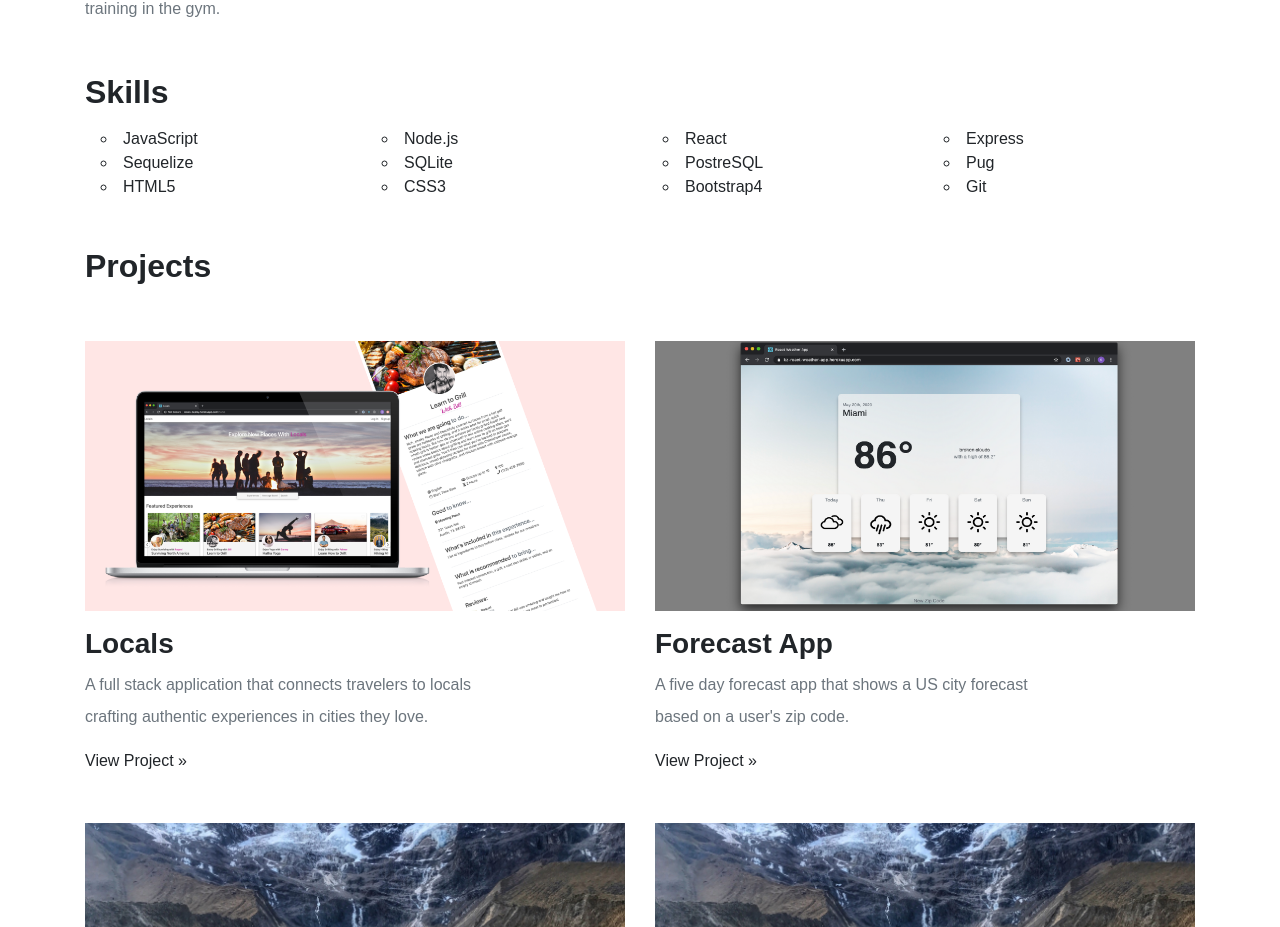
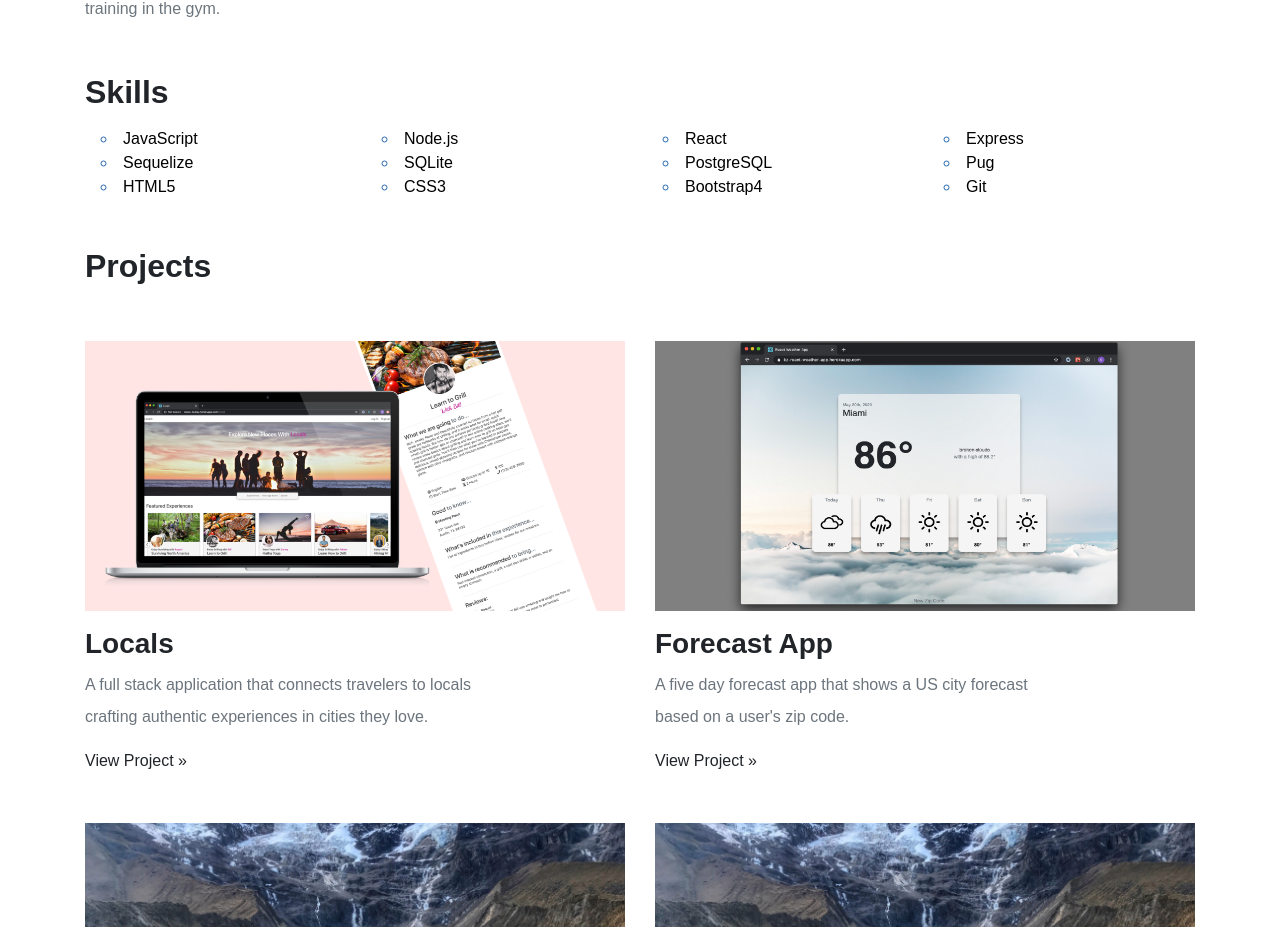
Before and after one commit to kzunino/react-portfolio, a React (Create React App) app: page / in a window 1280 px wide. Shown: the part 1498-2425 px from the top of the page. Built offline with nearby package versions, Linux system fonts and the light colour scheme.

Commit message:
finishing locals project page

```diff
--- a/src/components/Home.js
+++ b/src/components/Home.js
@@ -69,18 +69,42 @@ const Home = () => {
       <section className='container-fluid mt-5 px-0'>
         <h2 className='font-weight-bold mb-3'>Skills</h2>
         <ul className='row pl-3'>
-          <li className='col-6 col-md-3'>JavaScript</li>
-          <li className='col-6 col-md-3'>Node.js</li>
-          <li className='col-6 col-md-3'>React</li>
-          <li className='col-6 col-md-3'>Express</li>
-          <li className='col-6 col-md-3'>Sequelize</li>
-          <li className='col-6 col-md-3'>SQLite</li>
-          <li className='col-6 col-md-3'>PostreSQL</li>
-          <li className='col-6 col-md-3'>Pug</li>
-          <li className='col-6 col-md-3'>HTML5</li>
-          <li className='col-6 col-md-3'>CSS3</li>
-          <li className='col-6 col-md-3'>Bootstrap4</li>
-          <li className='col-6 col-md-3'>Git</li>
+          <li className='col-6 col-md-3'>
+            <span>JavaScript</span>
+          </li>
+          <li className='col-6 col-md-3'>
+            <span>Node.js</span>
+          </li>
+          <li className='col-6 col-md-3'>
+            <span>React</span>
+          </li>
+          <li className='col-6 col-md-3'>
+            <span>Express</span>
+          </li>
+          <li className='col-6 col-md-3'>
+            <span>Sequelize</span>
+          </li>
+          <li className='col-6 col-md-3'>
+            <span>SQLite</span>
+          </li>
+          <li className='col-6 col-md-3'>
+            <span>PostgreSQL</span>
+          </li>
+          <li className='col-6 col-md-3'>
+            <span>Pug</span>
+          </li>
+          <li className='col-6 col-md-3'>
+            <span>HTML5</span>
+          </li>
+          <li className='col-6 col-md-3'>
+            <span>CSS3</span>
+          </li>
+          <li className='col-6 col-md-3'>
+            <span>Bootstrap4</span>
+          </li>
+          <li className='col-6 col-md-3'>
+            <span>Git</span>
+          </li>
         </ul>
       </section>
       {/* Projects */}
@@ -96,9 +120,9 @@ const Home = () => {
               A full stack application that connects travelers to locals
               crafting authentic experiences in cities they love.
             </p>
-            <a className='link-decoration' href='/locals'>
+            <Link className='link-decoration' to='/locals'>
               View Project »
-            </a>
+            </Link>
           </div>
           <div className='col-lg-6 mt-5'>
             <Link to='/forecast'>
@@ -109,7 +133,7 @@ const Home = () => {
               A five day forecast app that shows a US city forecast based on a
               user's zip code.
             </p>
-            <Link className='link-decoration' href='/forecast'>
+            <Link className='link-decoration' to='/forecast'>
               View Project »
             </Link>
           </div>
--- a/src/components/Locals.js
+++ b/src/components/Locals.js
@@ -1,11 +1,11 @@
 import React from 'react';
 import localsLrg from './img/locals-lrg.png';
-import weatherForecast2 from './img/fullWeather2.png';
 import reactLogo from './img/react-icon.png';
 import herokuLogo from './img/heroku-icon.png';
 import nodeLogo from './img/node-logo.png';
 import javascriptLogo from './img/javascript-logo.png';
 import postgresLogo from './img/postgres-logo.png';
+import iphoneLocals from './img/iphone-locals.png';
 
 const Locals = () => {
   return (
@@ -180,12 +180,13 @@ const Locals = () => {
           <p className='col-md-9 text-center text-secondary'>
             This was the first full stack project that I created from scratch,
             so my biggest challenge was trying to figure out what my idea really
-            was and what features I should include. For example, I wanted there
-            to be a message board where users could interact; however, it wasn't
-            my intent to make this another social media site, so I could have
-            left out the regular users' profile pages or made them very simple
-            account pages and just let verified hosts create more complex
-            profile pages.
+            was and what features made sense to include. For example, I wanted
+            there to be a message board where users could interact in addition
+            to locals creating experiences. The message board might become a
+            place where local businesses could promote events and people could
+            interact and share fun things to do around a city. The message board
+            needs further development to allow users to search localized message
+            boards to the areas they wish to explore.
             <br></br>
             <br></br>
             Because this was a personal project, I didn't make any way for a
@@ -198,17 +199,25 @@ const Locals = () => {
             because it will be looking for exact matches.
             <br></br>
             <br></br>
-            Overall the project turned out really nice and I was able to learn
-            and practice a lot of new technologies. I decided to not add any
-            more features because I needed to continue my learning journey.
+            Overall this project taught me a lot and I was able to learn and
+            practice many new technologies. The sheer amount of possible
+            features to add to a project like this are enormous, and there is a
+            lot of room for improvement and development. If I were to pursue
+            this project more, my main concern would be strengthening the safety
+            aspect with verifying and vetting hosts. You'd need a way to make
+            sure the experiences and hosts were high quality in order to ensure
+            the safety of the users.
           </p>
         </div>
       </section>
-      <img
-        src={weatherForecast2}
-        alt='forecast weather app'
-        className='project-main-photo'
-      />
+      <div className='text-center'>
+        <img
+          src={iphoneLocals}
+          alt='locals profile on iphone'
+          className='locals-iphone'
+        />
+      </div>
+
       <div className='row justify-content-center'>
         <div className='col-12 col-md-2 text-center'>
           <a
--- a/src/styles/global.css
+++ b/src/styles/global.css
@@ -17,6 +17,14 @@ a:hover {
 ul {
   list-style-type: circle;
   list-style-position: inside;
+}
+
+ul > li {
+  color: #2867b2; /* Change the color */
+}
+
+li > span {
+  color: black;
 }
 
 p {
@@ -133,6 +141,10 @@ p {
   color: rgb(191, 36, 152);
 }
 
+.locals-iphone {
+  width: 300px;
+}
+
 /* Web Stack Styles */
 .react {
   color: #61dbfb;
```
Also changed, not shown: src/components/img/iphone-locals.png (added).
